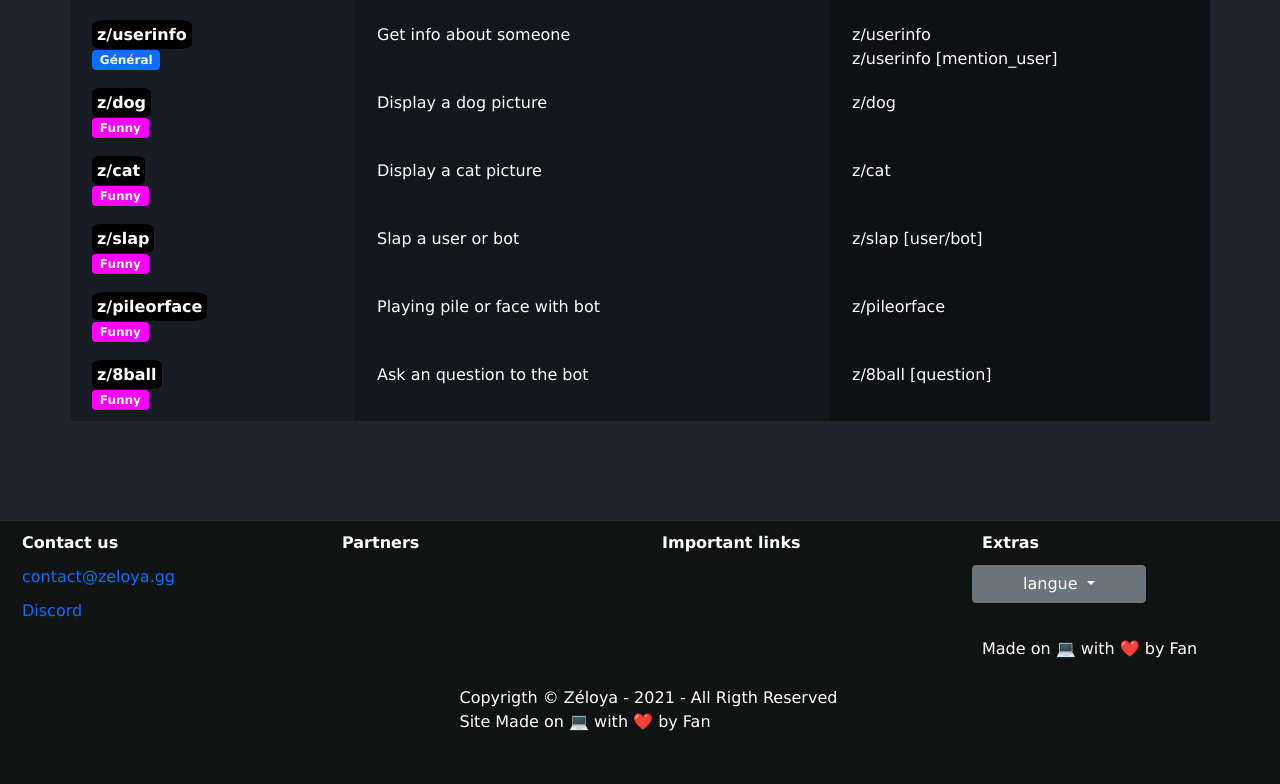
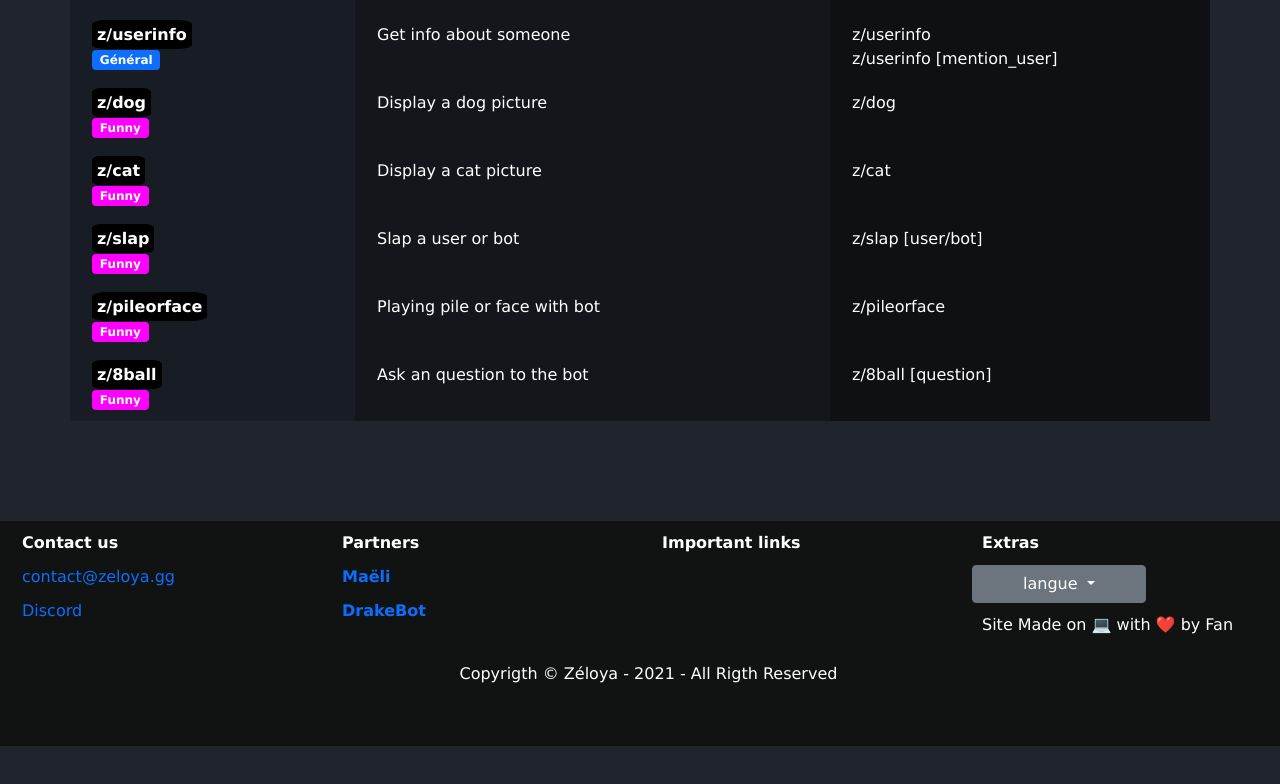
Before and after one commit to ZeloyaBot/ZeloyaBot.github.io, a plain HTML site: page wiki.html in a window 1280 px wide. Shown: the part 953-1737 px from the top of the page. After the commit the page ends 1699 px from the top, so only its background shows below. Drawn offline with nearby package versions, Linux system fonts and the light colour scheme.

Commit message:
Add files via upload

```diff
--- a/wiki.html
+++ b/wiki.html
@@ -254,6 +254,9 @@
         </div>
         <div class="col-lg-3">
             <p class="color-white"><strong>Partners</strong></p>
+
+            <p><a href="https://discord.com/oauth2/authorize?client_id=450449433344344064&scope=bot&permissions=2080898303" target="_blank"><strong>Maëli</strong></a></p>
+            <p><a href="https://drakebot.xyz" target="_blank"><strong>DrakeBot</strong></a></p>
         </div>
         <div class="col-lg-3">
             <p class="color-white"><strong>Important links</strong></p>
@@ -271,11 +274,11 @@
                 </ul>
               </div>
 
-              <p><br> Made on 💻 with ❤️ by Fan</p>
+              <p>Site Made on 💻 with ❤️ by Fan</p>
         </div>
 
         <div class="col-xs-12 footerbgr">
-            <p class="footer">Copyrigth © Zéloya - 2021 - All Rigth Reserved <br>Site Made on 💻 with ❤️ by Fan</p>
+            <p class="footer">Copyrigth © Zéloya - 2021 - All Rigth Reserved</p>
         </div>
         </div>
     </div>
```
Also changed, not shown: index.html (+6 -1 lines).
